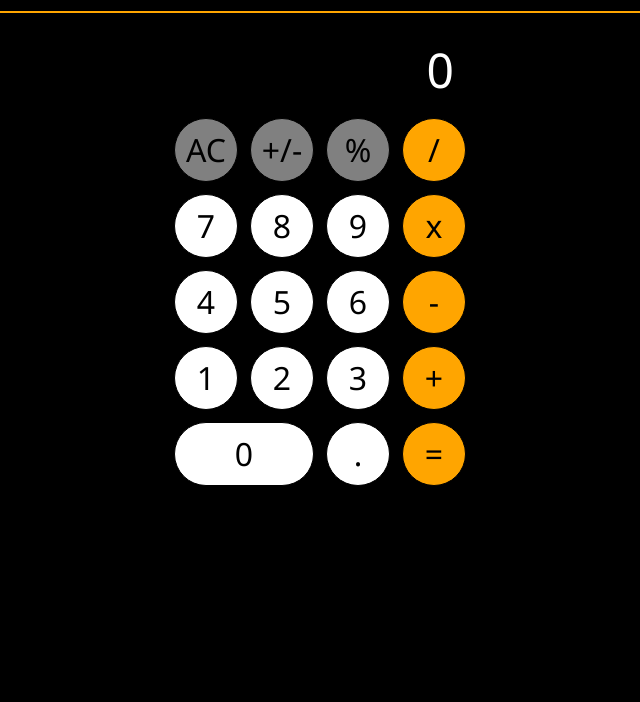
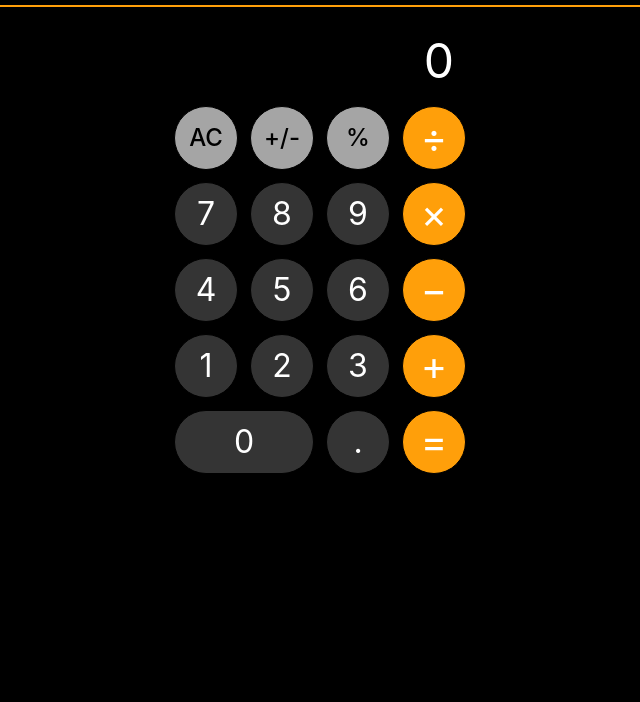
Before and after one commit to felixtanhm/odin-calculator, a plain HTML site: page index.html in a window 1280 px wide. Shown: the part 98-800 px from the top of the page, without its empty margins (320-960 px from the left). Drawn offline with Linux system fonts and the light colour scheme.

Commit message:
Improvement | Colors, fonts, and active states of buttons

```diff
--- a/index.html
+++ b/index.html
@@ -16,17 +16,17 @@
         <button class="btn util" value="clear">AC</button>
         <button class="btn util" value="sign">+/-</button>
         <button class="btn util" value="hundreds">%</button>
-        <button class="btn operator" value="/">/</button>
+        <button class="btn operator" value="/">÷</button>
 
         <button class="btn operand">7</button>
         <button class="btn operand">8</button>
         <button class="btn operand">9</button>
-        <button class="btn operator" value="*">x</button>
+        <button class="btn operator" value="*">×</button>
 
         <button class="btn operand">4</button>
         <button class="btn operand">5</button>
         <button class="btn operand">6</button>
-        <button class="btn operator" value="-">-</button>
+        <button class="btn operator" value="-">−</button>
 
         <button class="btn operand">1</button>
         <button class="btn operand">2</button>
--- a/style.css
+++ b/style.css
@@ -1,14 +1,23 @@
 /* TO FIX
 Colors of buttons
 Fonts of buttons
-OnClick color change of buttons
 Alignment of button contents
 Display of results in 1,000s do not display with a ,
 Display of results should have max cap of digits
 Display of results should be smaller font if more than x digits */
 
+:root {
+  --background-color: black;
+  --operand-color: #343434;
+  --special-btn-color: #a5a5a5;
+  --operand-active: #575757;
+  --operator-color: #ff9f0a;
+  --operator-active: #ffad32;
+}
+
 * {
-  font-family: "Segoe UI", Tahoma, Geneva, Verdana, sans-serif;
+  font-family: BlinkMacSystemFont, Ubuntu, Cantarell, "Open Sans",
+    "Helvetica Neue", sans-serif;
   box-sizing: border-box;
 }
 
@@ -20,7 +29,7 @@ body {
 }
 
 body {
-  background-color: black;
+  background-color: var(--background-color);
   display: flex;
   flex-direction: column;
 }
@@ -28,11 +37,15 @@ body {
 header {
   display: flex;
   justify-content: center;
-  border-bottom: 2px solid orange;
+  border-bottom: 2px solid var(--operator-color);
 }
 
 h1,
-#display {
+#display,
+#equals,
+#decimal,
+.operator,
+.operand {
   color: white;
 }
 
@@ -67,7 +80,7 @@ main {
 }
 
 .btn {
-  border: 1px solid black;
+  border: 1px solid var(--background-color);
   border-radius: 50%;
   font-size: 2rem;
   width: 64px;
@@ -83,28 +96,28 @@ main {
 
 .operand,
 #decimal {
-  background-color: white;
+  background-color: var(--operand-color);
+}
+
+.util {
+  background-color: var(--special-btn-color);
+  font-size: 1.5rem;
+  font-weight: 500;
 }
 
 .operand:active,
+.util:active,
 #decimal:active {
-  background-color: black;
+  background-color: var(--operand-active);
 }
 
 .operator,
 #equals {
-  background-color: orange;
+  background-color: var(--operator-color);
+  font-size: 2.5rem;
 }
 
 .operator:active,
 #equals:active {
   background-color: black;
 }
-
-.util {
-  background-color: grey;
-}
-
-.util:active {
-  background-color: black;
-}
```
